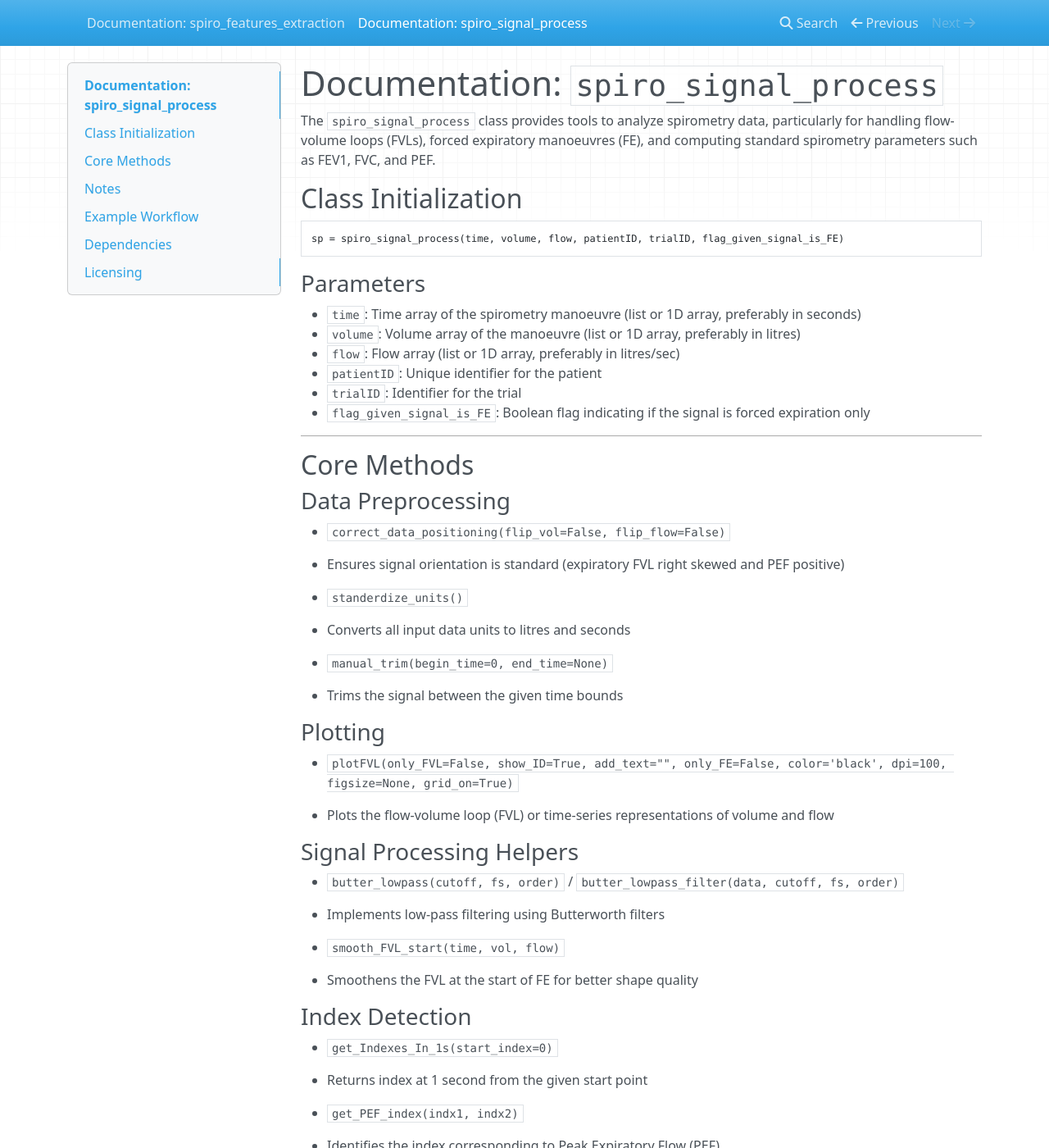
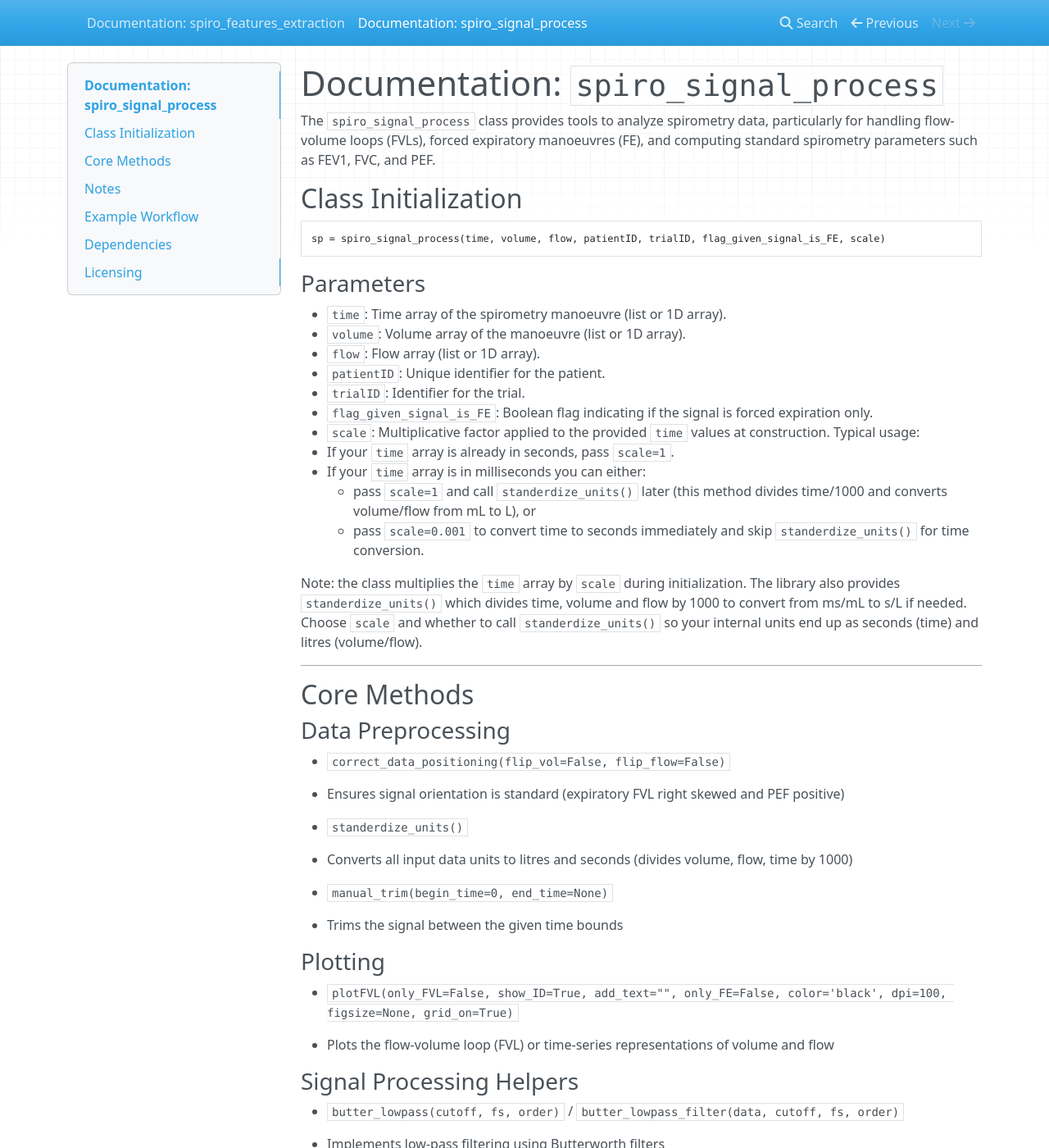
Before and after one commit to neeldas6789/Spirolib_docs, an MkDocs documentation site: the page built from docs/spiro_signal_process.md, in a window 1280 px wide and 1400 px high. Shown: the whole window at 82% size. Built offline with MkDocs 1.6.1, drawn with Linux system fonts in a browser that asks for light colours; nearby versions of some CDN libraries; some of the changed text lies outside the part shown.

Commit message:
DeepDocs: update triggered by 91ae972 in neeldas6789/Spirolib_new (branch: main)
- docs/spiro_signal_process.md: Constructor requires a 'scale' argument; docs omitted it causing init errors

````diff
--- a/docs/spiro_signal_process.md
+++ b/docs/spiro_signal_process.md
@@ -5,17 +5,24 @@ The `spiro_signal_process` class provides tools to analyze spirometry data, part
 ## Class Initialization
 
 ```python
-sp = spiro_signal_process(time, volume, flow, patientID, trialID, flag_given_signal_is_FE)
+sp = spiro_signal_process(time, volume, flow, patientID, trialID, flag_given_signal_is_FE, scale)
 ```
 
 ### Parameters
 
-* `time`: Time array of the spirometry manoeuvre (list or 1D array, preferably in seconds)
-* `volume`: Volume array of the manoeuvre (list or 1D array, preferably in litres)
-* `flow`: Flow array (list or 1D array, preferably in litres/sec)
-* `patientID`: Unique identifier for the patient
-* `trialID`: Identifier for the trial
-* `flag_given_signal_is_FE`: Boolean flag indicating if the signal is forced expiration only
+* `time`: Time array of the spirometry manoeuvre (list or 1D array).
+* `volume`: Volume array of the manoeuvre (list or 1D array).
+* `flow`: Flow array (list or 1D array).
+* `patientID`: Unique identifier for the patient.
+* `trialID`: Identifier for the trial.
+* `flag_given_signal_is_FE`: Boolean flag indicating if the signal is forced expiration only.
+* `scale`: Multiplicative factor applied to the provided `time` values at construction. Typical usage:
+  - If your `time` array is already in seconds, pass `scale=1`.
+  - If your `time` array is in milliseconds you can either:
+    - pass `scale=1` and call `standerdize_units()` later (this method divides time/1000 and converts volume/flow from mL to L), or
+    - pass `scale=0.001` to convert time to seconds immediately and skip `standerdize_units()` for time conversion.
+
+Note: the class multiplies the `time` array by `scale` during initialization. The library also provides `standerdize_units()` which divides time, volume and flow by 1000 to convert from ms/mL to s/L if needed. Choose `scale` and whether to call `standerdize_units()` so your internal units end up as seconds (time) and litres (volume/flow).
 
 ---
 
@@ -29,7 +36,7 @@ sp = spiro_signal_process(time, volume, flow, patientID, trialID, flag_given_sig
 
 * `standerdize_units()`
 
-  * Converts all input data units to litres and seconds
+  * Converts all input data units to litres and seconds (divides volume, flow, time by 1000)
 
 * `manual_trim(begin_time=0, end_time=None)`
 
@@ -136,7 +143,8 @@ sp = spiro_signal_process(time, volume, flow, patientID, trialID, flag_given_sig
 
 ## Notes
 
-* It is important to run `correct_data_positioning()` and `standerdize_units()` before performing calculations or acceptability checks
+* It is important to set `scale` correctly during construction and to run `correct_data_positioning()` and optionally `standerdize_units()` before performing calculations or acceptability checks.
+* `standerdize_units()` divides time, volume and flow by 1000 — use it when your input is in ms/mL units. If your inputs are already in s/L, do not call `standerdize_units()` (or set `scale` so that time is already in seconds).
 * Plotting methods help visualize raw and processed signals for verification
 * ECCS93 reference computations depend on gender, age, and height
 * All array attributes are assumed to be NumPy arrays internally
@@ -146,13 +154,22 @@ sp = spiro_signal_process(time, volume, flow, patientID, trialID, flag_given_sig
 ## Example Workflow
 
 ```python
-sp = spiro_signal_process(time, volume, flow, patientID='P1', trialID='T1', flag_given_signal_is_FE=False)
-sp.correct_data_positioning()
-sp.standerdize_units()
+# If time is in milliseconds and volume/flow in mL/mL/s: pass scale=1 and convert units with standerdize_units()
+sp = spiro_signal_process(time_ms, volume_ml, flow_ml_s, patientID='P1', trialID='T1', flag_given_signal_is_FE=False, scale=1)
+sp.standerdize_units()  # converts time, volume, flow from ms/mL to s/L
+
 accepted, reason = sp.check_acceptability_of_spirogram()
 if accepted:
     sp.finalize_signal(sex=1, age=35, height=175)
     print(sp.FEV1, sp.FVC, sp.PEF)
+
+# If time is already in seconds and volumes are in litres: use scale=1 and skip standerdize_units()
+sp2 = spiro_signal_process(time_s, volume_L, flow_L_s, patientID='P2', trialID='T1', flag_given_signal_is_FE=False, scale=1)
+accepted, reason = sp2.check_acceptability_of_spirogram()
+
+# Alternatively, if time is in milliseconds but you prefer conversion at construction:
+sp3 = spiro_signal_process(time_ms, volume_L, flow_L_s, patientID='P3', trialID='T1', flag_given_signal_is_FE=False, scale=0.001)
+# now time will be in seconds immediately (do not call standerdize_units() for time conversion)
 ```
 
 ---
````
